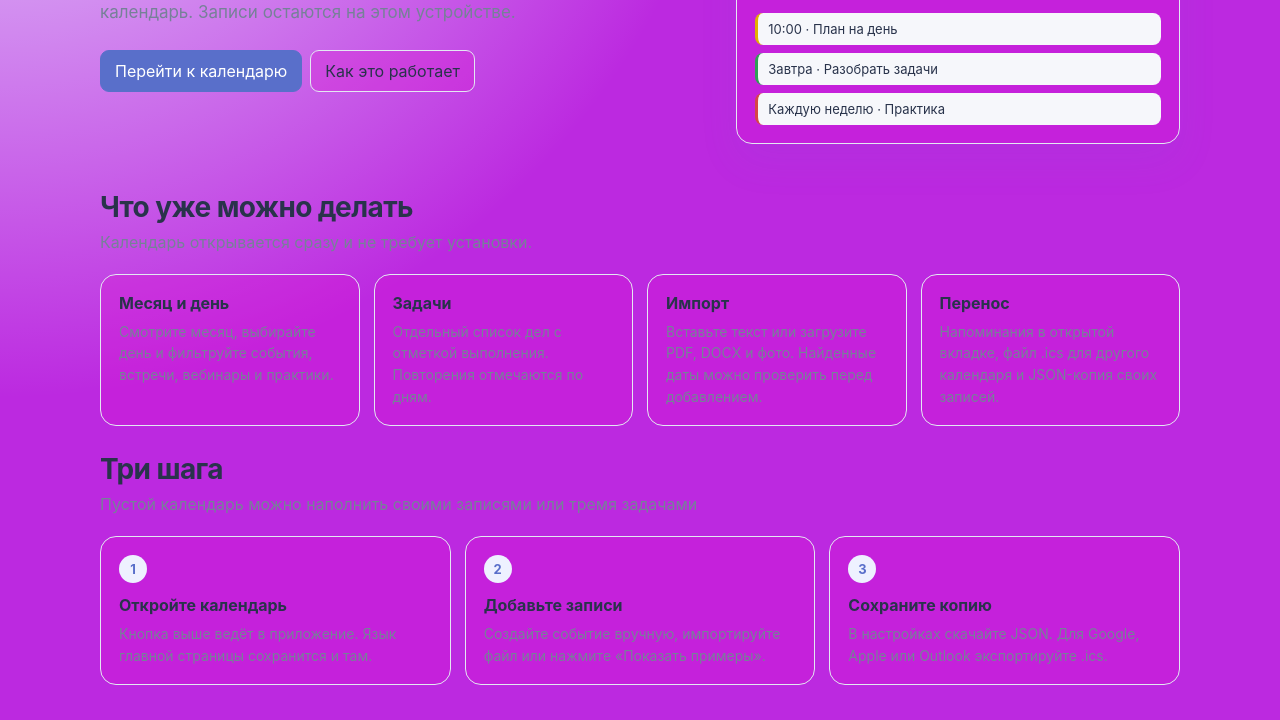
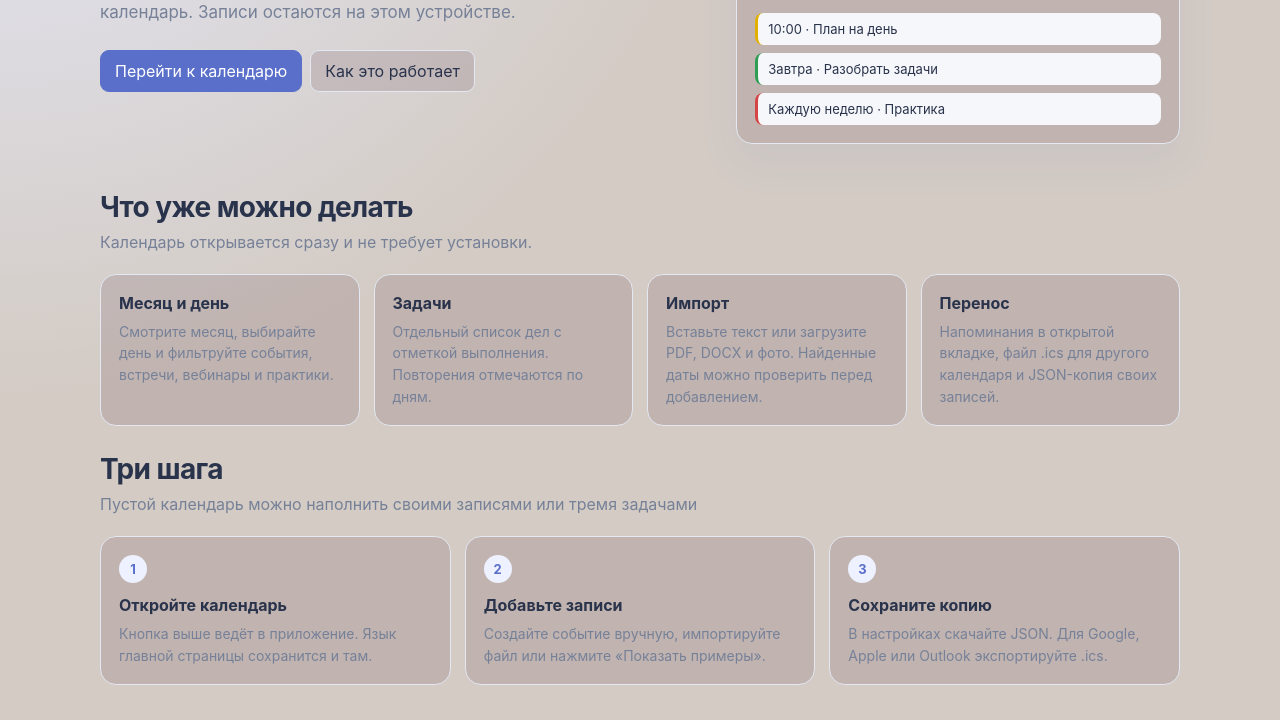
Before and after one commit to modistka2000/moi-calendar-, a plain HTML site: page index.html in a window 1280 px wide. Shown: the part 352-1072 px from the top of the page. Drawn offline with Linux system fonts and the light colour scheme.

Commit message:
цвет

```diff
--- a/index.html
+++ b/index.html
@@ -10,8 +10,8 @@
   <style>
     :root {
       color-scheme: light;
-      --background: hwb(288 16% 12%);
-      --surface: #d910cc4c;
+      --background: hwb(29 68% 24% / 0.715);
+      --surface: hsla(346, 16%, 39%, 0.197);
       --text: #29334b;
       --muted: #768198;
       --border: #e3e8f2;
```
